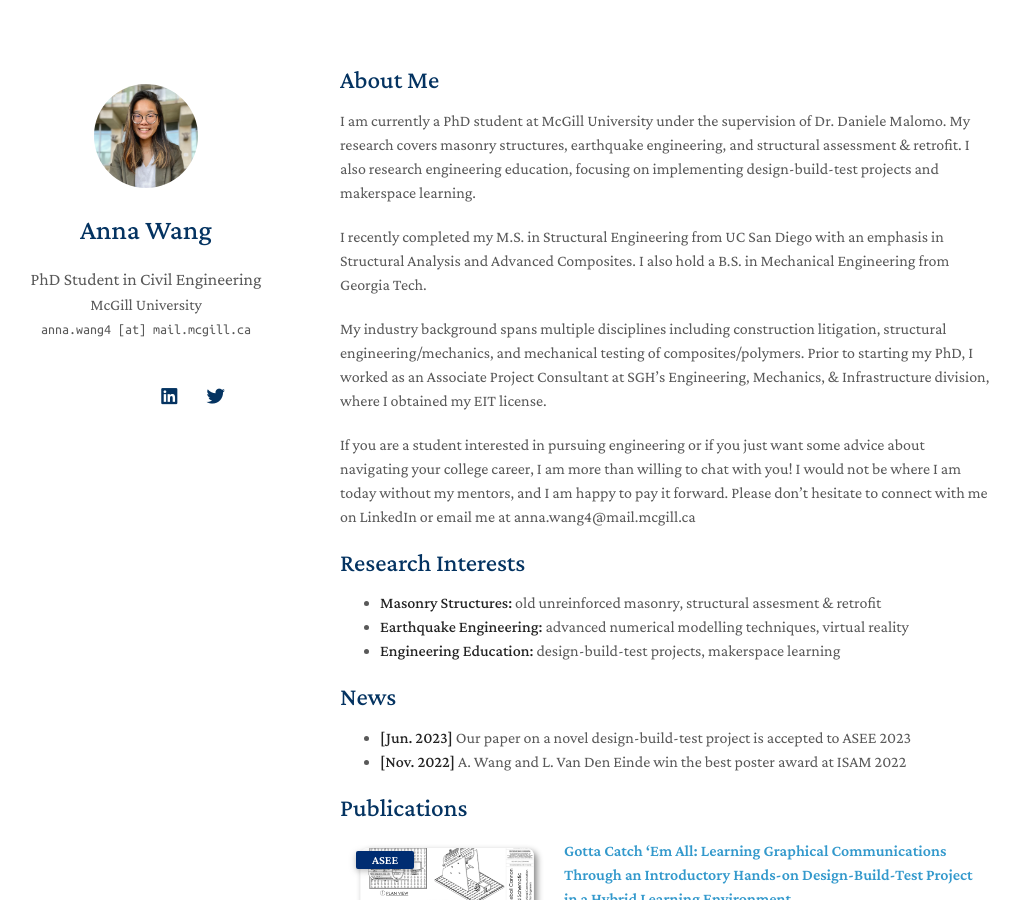
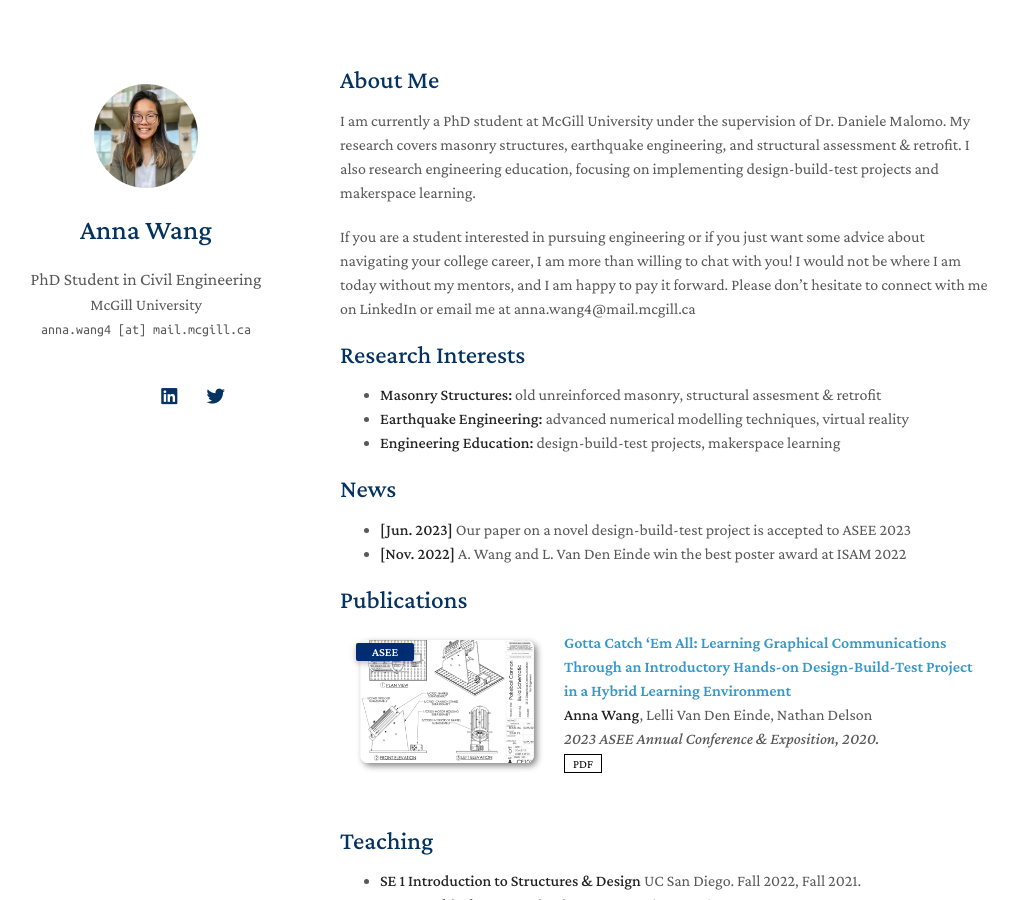
Before and after one commit to anna-h-wang/annawang, a Jekyll site: the page built from index.md, in a window 1280 px wide and 900 px high. Shown: the whole window, without its empty margins (130-1150 px from the left). Built offline with Jekyll 4.4.1, drawn with Linux system fonts in a browser that asks for light colours; nearby versions of some CDN libraries; a style sheet for code colours, icons or effects is not loaded; our own code applies the rules of GitHub Pages for plain Markdown files.

Commit message:
Update index.md

```diff
--- a/index.md
+++ b/index.md
@@ -5,10 +5,6 @@ layout: homepage
 ## About Me
 
 I am currently a PhD student at McGill University under the supervision of Dr. Daniele Malomo. My research covers masonry structures, earthquake engineering, and structural assessment & retrofit. I also research engineering education, focusing on implementing design-build-test projects and makerspace learning.
-
-I recently completed my M.S. in Structural Engineering from UC San Diego with an emphasis in Structural Analysis and Advanced Composites. I also hold a B.S. in Mechanical Engineering from Georgia Tech.
-
-My industry background spans multiple disciplines including construction litigation, structural engineering/mechanics, and mechanical testing of composites/polymers. Prior to starting my PhD, I worked as an Associate Project Consultant at SGH’s Engineering, Mechanics, & Infrastructure division, where I obtained my EIT license.
 
 If you are a student interested in pursuing engineering or if you just want some advice about navigating your college career, I am more than willing to chat with you! I would not be where I am today without my mentors, and I am happy to pay it forward. Please don't hesitate to connect with me on LinkedIn or email me at anna.wang4@mail.mcgill.ca
 
```
